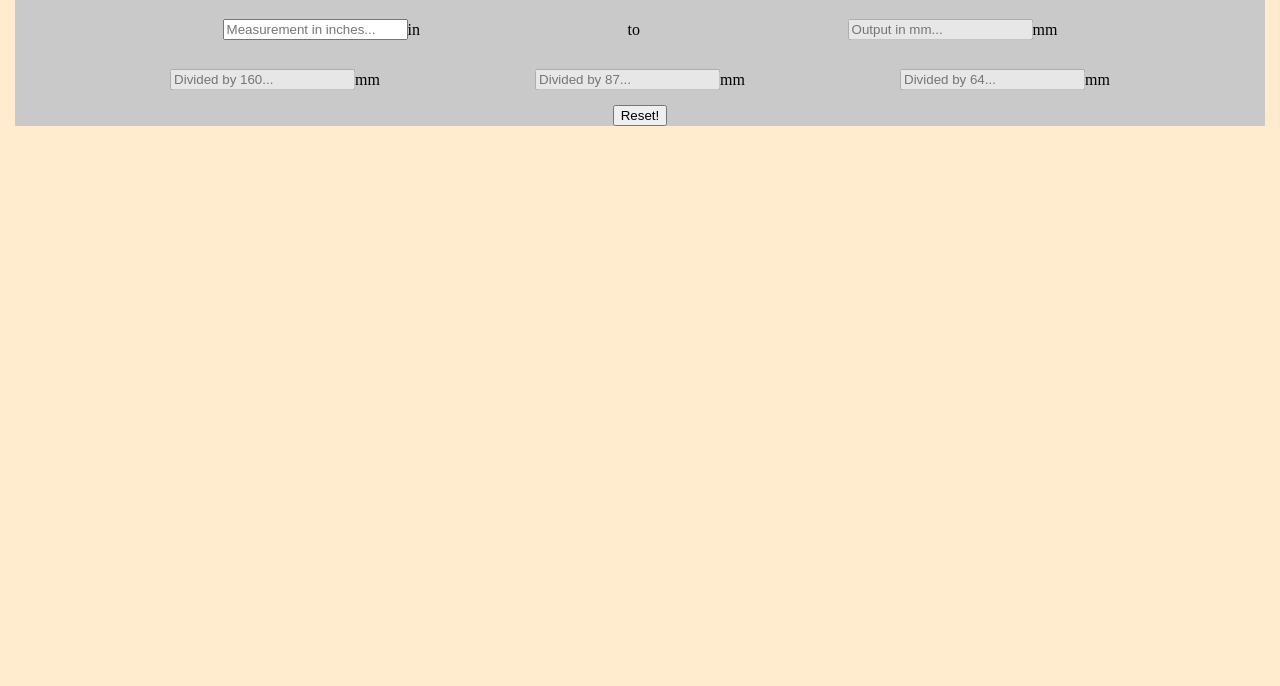
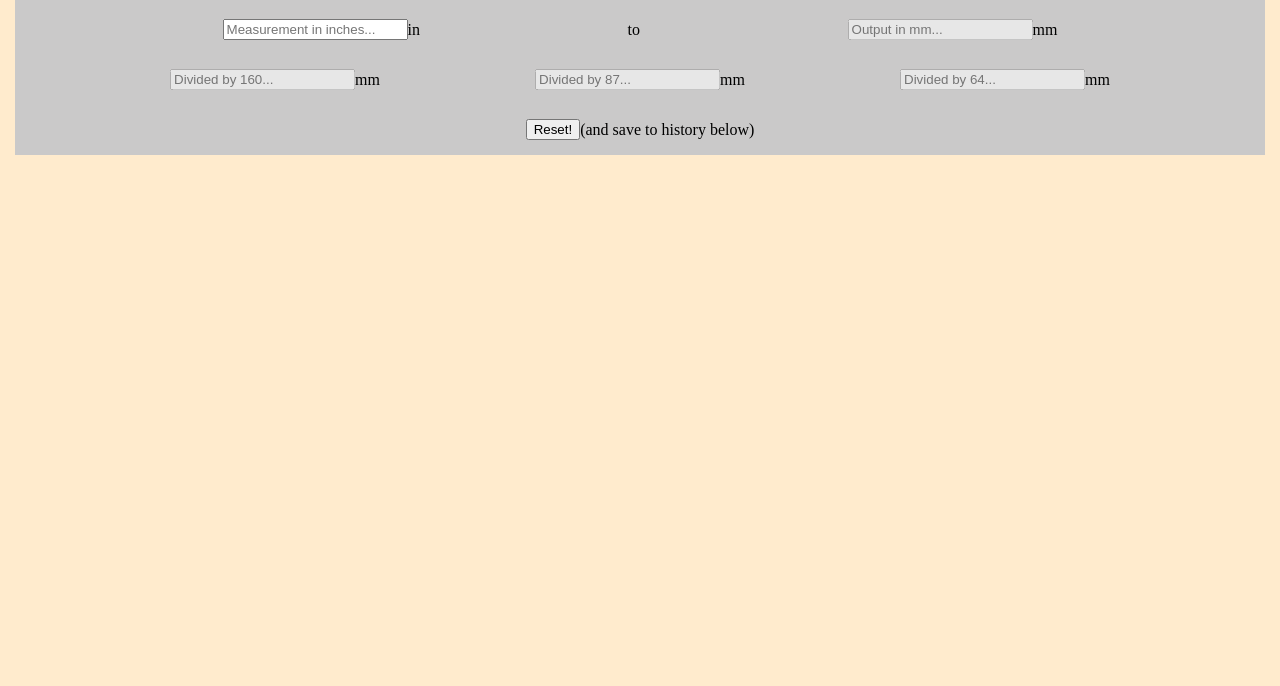
Before and after one commit to pwbarbosa/UnitCalcApp, a plain HTML site: page index.html in a window 1280 px wide. Shown: the part 114-800 px from the top of the page. Drawn offline with nearby package versions, Linux system fonts and the light colour scheme.

Commit message:
added p tag with hint that history will save when you push reset

```diff
--- a/index.html
+++ b/index.html
@@ -66,6 +66,7 @@
                     </div>
                     <div id="_reset_button_div">
                         <button id="_reset_button">Reset!</button>
+                        <p>(and save to history below)</p>
                     </div>
                 </div>
             </div>
```
